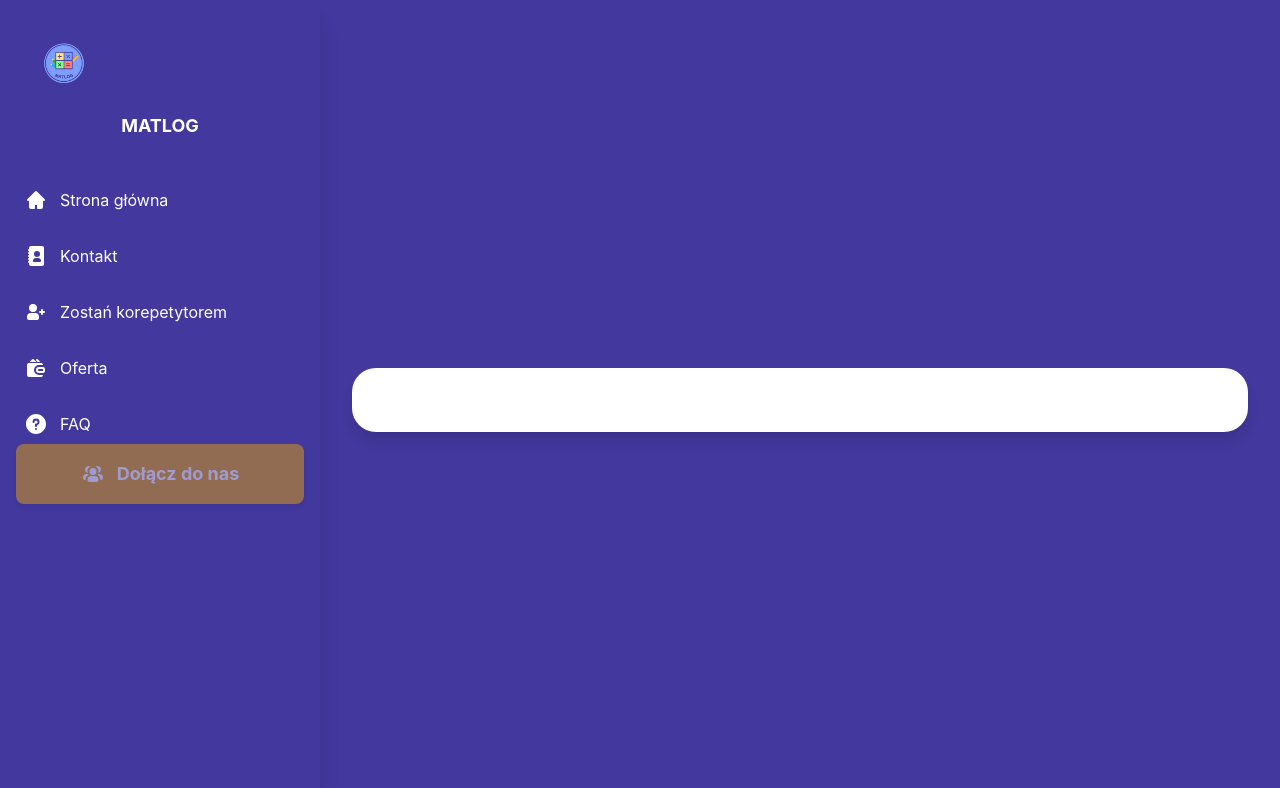
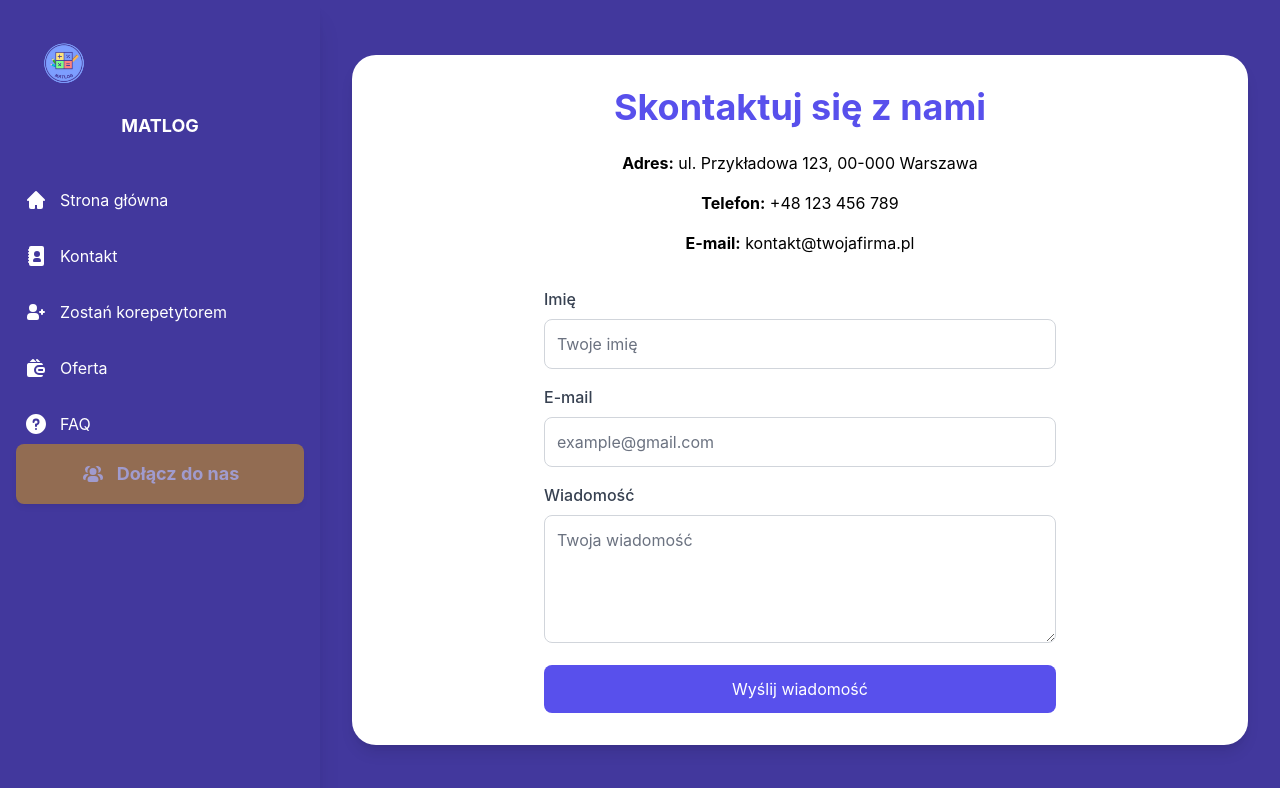
Before and after one commit to s29420-pj/MATLOG-Frontend-, an Angular app: page /kontakt in a window 1280 px wide. Shown: the top 788 px of the page. Built offline with nearby package versions, Linux system fonts and the light colour scheme.

Commit message:
add contact component

```diff
--- a/src/app/app.component.ts
+++ b/src/app/app.component.ts
@@ -8,10 +8,11 @@ import {FaqComponent} from './faq/faq/faq.component';
 import {BrowserModule} from '@angular/platform-browser';
 import {TutorModule} from './tutor/tutor.module';
 import {FaqModule} from './faq/faq.module';
+import {ContactModule} from './contact/contact.module';
 
 
 @Component({
-  imports: [RouterOutlet, MenuComponent, FaqModule, TutorModule],
+  imports: [RouterOutlet, MenuComponent, FaqModule, TutorModule,ContactModule],
   selector: 'app-root',
   standalone: true,
   styleUrl: './app.component.css',
--- a/src/app/app.routes.ts
+++ b/src/app/app.routes.ts
@@ -15,5 +15,4 @@ export const routes: Routes = [
   { path: 'zostan-korepetytorem', component: BecomeTutorComponent }, // Nowa ścieżka
   { path: 'kontakt', component: ContactComponent }, // Nowa ścieżka
   { path: 'faq',component: FaqComponent},
-  { path: '**', redirectTo: '' }, // Przekierowanie dla nieznanych ścieżek na stronę główną
 ];
--- a/src/app/contact/contact.component.html
+++ b/src/app/contact/contact.component.html
@@ -5,7 +5,31 @@
   <!-- Główna sekcja -->
   <div class="w-3/4 flex items-center justify-center p-8 relative z-0">
     <div class="bg-white w-full rounded-l-3xl rounded-r-3xl p-8 shadow-lg">
+        <h1 class="text-4xl font-bold text-indigo-600 text-center mb-6">Skontaktuj się z nami</h1>
 
-    </div>
+        <div class="text-center space-y-4">
+          <p><strong>Adres:</strong> ul. Przykładowa 123, 00-000 Warszawa</p>
+          <p><strong>Telefon:</strong> +48 123 456 789</p>
+          <p><strong>E-mail:</strong> kontakt&#64;twojafirma.pl</p>
+        </div>
+
+        <form class="max-w-lg mx-auto space-y-4 mt-8">
+          <div>
+            <label class="block text-gray-700 font-medium mb-2">Imię</label>
+            <input type="text" placeholder="Twoje imię" class="w-full p-3 border border-gray-300 rounded-lg">
+          </div>
+          <div>
+            <label class="block text-gray-700 font-medium mb-2">E-mail</label>
+            <input type="email" placeholder="example@gmail.com" class="w-full p-3 border border-gray-300 rounded-lg">
+          </div>
+          <div>
+            <label class="block text-gray-700 font-medium mb-2">Wiadomość</label>
+            <textarea placeholder="Twoja wiadomość" class="w-full p-3 border border-gray-300 rounded-lg h-32"></textarea>
+          </div>
+          <button class="w-full bg-indigo-600 text-white py-3 rounded-lg hover:bg-indigo-700 transition duration-300">
+            Wyślij wiadomość
+          </button>
+        </form>
+      </div>
   </div>
 </div>
--- a/src/app/menu/menu.component.html
+++ b/src/app/menu/menu.component.html
@@ -22,7 +22,7 @@
   <!--      </button>-->
   <!--      </div>-->
   <div class="hover:bg-indigo-700 p-2 rounded-lg">
-    <a routerLink="/Kontakt"
+    <a routerLink="/kontakt"
        class="flex items-center">
       <svg class="w-6 h-6 mr-3 text-white" xmlns="http://www.w3.org/2000/svg" fill="currentColor" viewBox="0 0 24 24">
         <path fill-rule="evenodd" d="M7 2a2 2 0 0 0-2 2v1a1 1 0 0 0 0 2v1a1 1 0 0 0 0 2v1a1 1 0 1 0 0 2v1a1 1 0 1 0 0 2v1a1 1 0 1 0 0 2v1a2 2 0 0 0 2 2h11a2 2 0 0 0 2-2V4a2 2 0 0 0-2-2H7Zm3 8a3 3 0 1 1 6 0 3 3 0 0 1-6 0Zm-1 7a3 3 0 0 1 3-3h2a3 3 0 0 1 3 3 1 1 0 0 1-1 1h-6a1 1 0 0 1-1-1Z" clip-rule="evenodd"/>
```
Also changed, not shown: src/app/auth/models/user.ts (deleted, +0 -8 lines).
